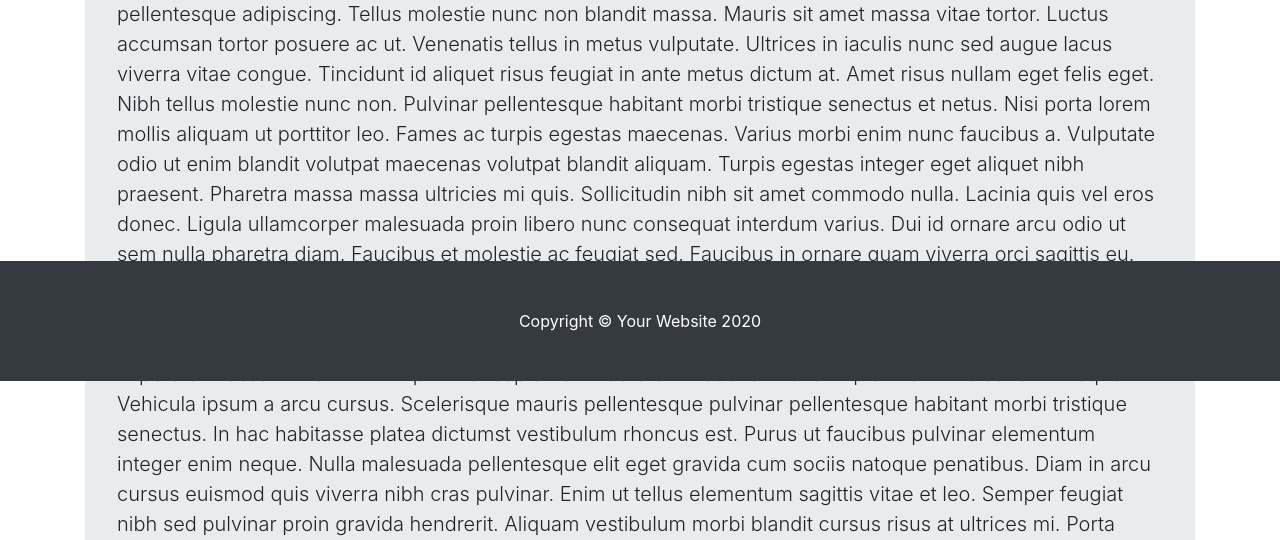
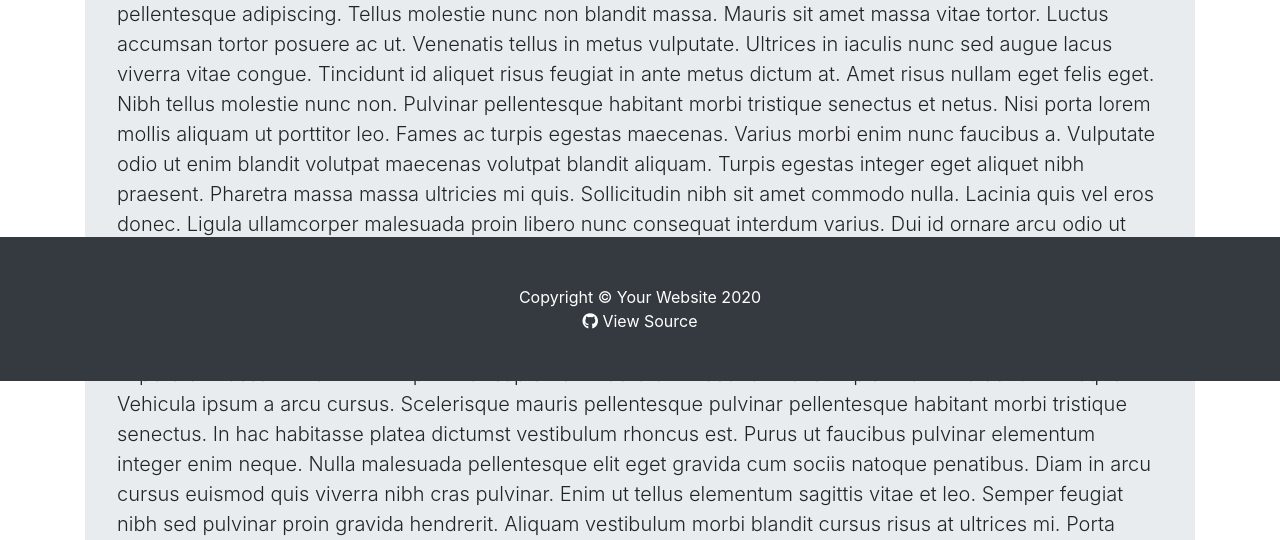
Before and after one commit to Kyle-L/Flask-Template, a Flask app: page /about in a window 1280 px wide. Shown: the part 419-959 px from the top of the page. Run offline with Flask 2, Linux system fonts and the light colour scheme; the visitor is signed in with stand-in values (Sample User, id 1); some libraries are stand-ins or nearby versions.

Commit message:
Fixed bug in  __init__.py.

```diff
--- a/project/__init__.py
+++ b/project/__init__.py
@@ -1,7 +1,6 @@
 from flask import Flask
 from flask_login import LoginManager
 from flask_sqlalchemy import SQLAlchemy
-from .models import User
 
 # init SQLAlchemy so we can use it later in our models
 db = SQLAlchemy()
@@ -14,15 +13,6 @@ def create_app():
 
     db.init_app(app)
 
-    login_manager = LoginManager()
-    login_manager.login_view = 'auth.login'
-    login_manager.init_app(app)
-
-    @login_manager.user_loader
-    def load_user(user_id):
-        # since the user_id is just the primary key of our user table, use it in the query for the user
-        return User.query.get(int(user_id))
-
     # blueprint for auth routes in our app
     from .auth import auth as auth_blueprint
     app.register_blueprint(auth_blueprint)
@@ -34,4 +24,15 @@ def create_app():
     from .errors import error as error_blueprint
     app.register_blueprint(error_blueprint)
 
+    login_manager = LoginManager()
+    login_manager.login_view = 'auth.login'
+    login_manager.init_app(app)
+
+    from .models import User
+
+    @login_manager.user_loader
+    def load_user(user_id):
+        # since the user_id is just the primary key of our user table, use it in the query for the user
+        return User.query.get(int(user_id))
+
     return app
--- a/project/templates/base.html
+++ b/project/templates/base.html
@@ -30,6 +30,10 @@
 
     <!-- Main CSS stylesheet -->
     <link rel="stylesheet" href="{{ url_for('static', filename='css/main.css') }}">
+
+    <!-- Font Awesome -->
+    <script src="https://use.fontawesome.com/d81f892777.js"></script>
+
 
     <!-- Main JavaScript  stylesheet -->
     <script type=text/javascript src="{{ url_for('static', filename='js/main.js') }}"></script>
@@ -88,8 +92,9 @@
 
     <!-- Footer Content -->
     <footer class="fixed-bottom py-5 bg-dark">
-        <div class="container">
-            <p class="m-0 text-center text-white">Copyright &copy; Your Website 2020</p>
+        <div class="container text-center">
+            <p class="m-0 text-white">Copyright &copy; Your Website 2020</p>
+            <a class="m-0 text-white" href="https://github.com/HilariousAtlantic/miami-scheduler"><i class="fa fa-github" aria-hidden="true"></i> View Source</a>
         </div>
     </footer>
     <!-- End Footer Content -->
```
Lines whose indentation alone changed are shown as unchanged.
